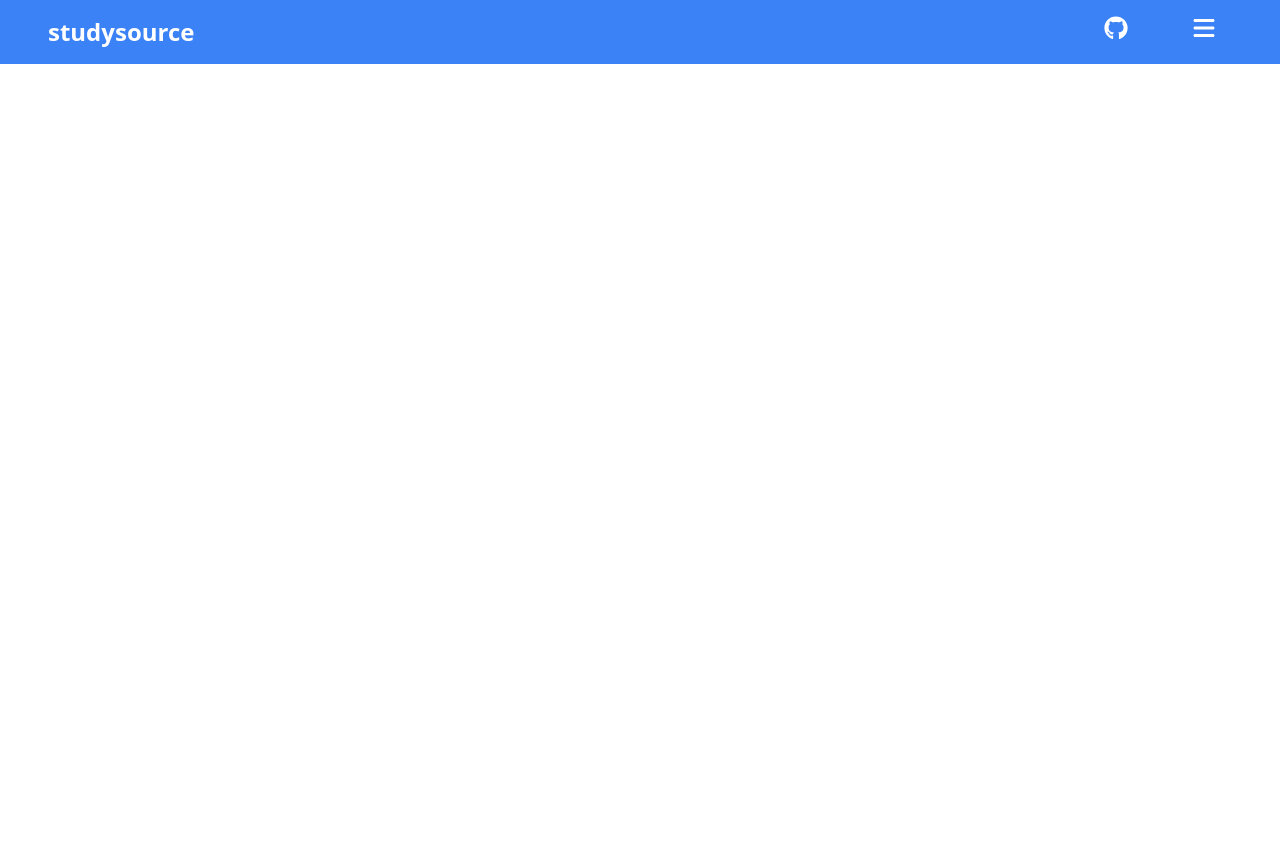
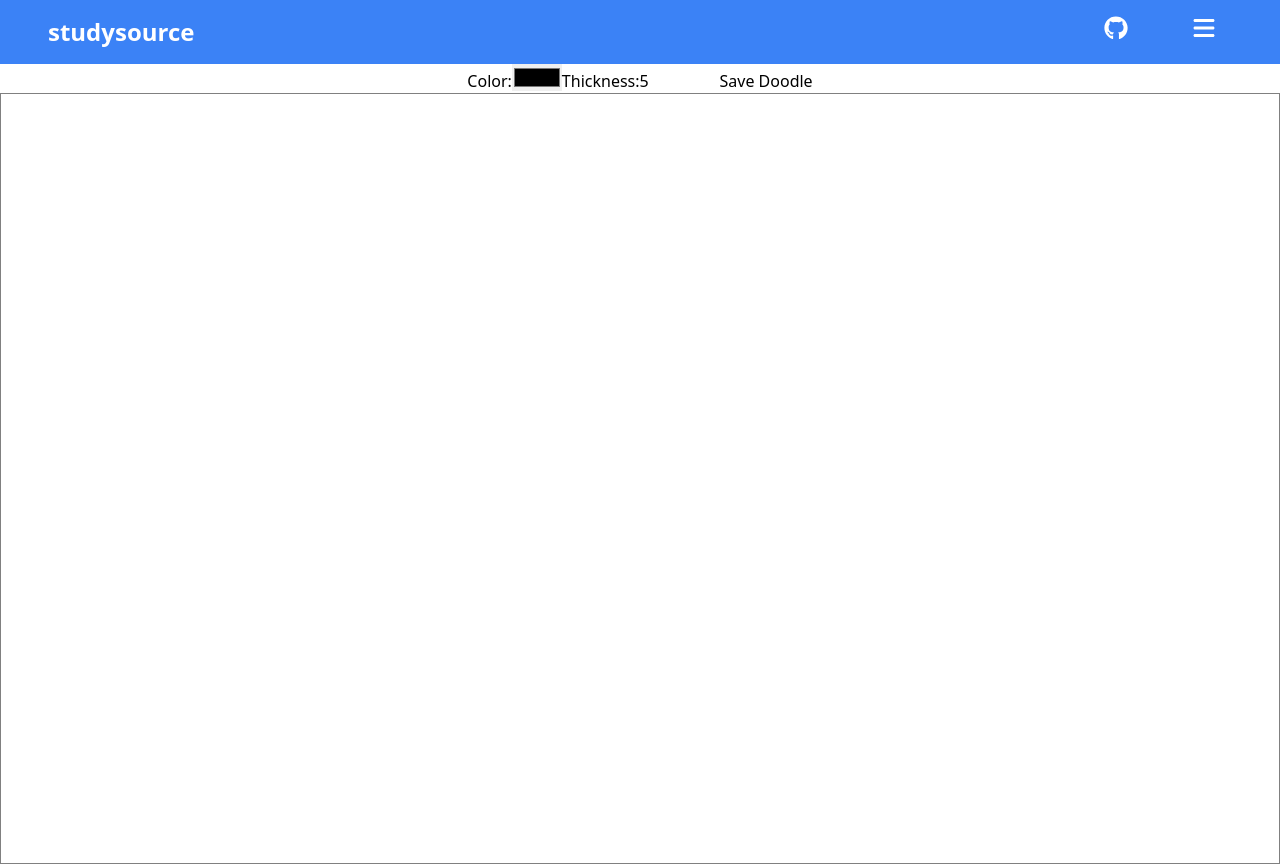
Before and after one commit to OctoTechHub/studysource, a React (Vite) app: page /Canvas in a window 1280 px wide. Before the commit this address had no page. Before the commit the page ends 800 px from the top, so only its background shows below. Built offline with nearby package versions, Linux system fonts and the light colour scheme.

Commit message:
Doodle Feature Added

```diff
--- /dev/null
+++ b/src/components/DoodlePage.tsx
@@ -0,0 +1,158 @@
+import React, { useState, useRef, useEffect } from 'react';
+
+interface Point {
+  x: number;
+  y: number;
+}
+
+interface DoodlePageProps {
+  onSave: (doodle: string) => void;
+}
+
+const DoodlePage: React.FC<DoodlePageProps> = ({ onSave }) => {
+  const canvasRef = useRef<HTMLCanvasElement>(null);
+  const [drawing, setDrawing] = useState(false);
+  const [lines, setLines] = useState<Point[]>([]);
+  const [color, setColor] = useState('black');
+  const [thickness, setThickness] = useState(5);
+
+  useEffect(() => {
+    const canvas = canvasRef.current;
+    if (canvas) {
+      const ctx = canvas.getContext('2d');
+      if (ctx) {
+        ctx.lineJoin = 'round';
+        ctx.lineCap = 'round';
+      }
+    }
+  }, []);
+
+  const getCursorPosition = (event: MouseEvent | TouchEvent): Point => {
+    const canvas = canvasRef.current;
+    const rect = canvas?.getBoundingClientRect();
+    if (!rect) return { x: 0, y: 0 };
+    const clientX = 'touches' in event ? event.touches[0].clientX : (event as MouseEvent).clientX;
+    const clientY = 'touches' in event ? event.touches[0].clientY : (event as MouseEvent).clientY;
+    const x = clientX - rect.left;
+    const y = clientY - rect.top;
+    return { x, y };
+  };
+
+  const startDrawing = (event: MouseEvent | TouchEvent) => {
+    setDrawing(true);
+    const position = getCursorPosition(event);
+    setLines([...lines, position]);
+  };
+
+  const continueDrawing = (event: MouseEvent | TouchEvent) => {
+    if (!drawing) return;
+    const position = getCursorPosition(event);
+    setLines([...lines, position]);
+    draw();
+  };
+
+  const finishDrawing = () => {
+    setDrawing(false);
+  };
+
+  const draw = () => {
+    const canvas = canvasRef.current;
+    if (!canvas) return;
+    const ctx = canvas.getContext('2d');
+    if (!ctx) return;
+
+    ctx.clearRect(0, 0, canvas.width, canvas.height); // Clear the canvas before drawing
+
+    ctx.strokeStyle = color;
+    ctx.lineWidth = thickness;
+
+    ctx.beginPath();
+    lines.forEach((point, index) => {
+      if (index === 0) {
+        ctx.moveTo(point.x, point.y);
+      } else {
+        ctx.lineTo(point.x, point.y);
+      }
+    });
+    ctx.stroke();
+  };
+
+  const handleMouseDown = (event: React.MouseEvent<HTMLCanvasElement, MouseEvent>) => {
+    event.preventDefault();
+    startDrawing(event.nativeEvent);
+  };
+
+  const handleMouseMove = (event: React.MouseEvent<HTMLCanvasElement, MouseEvent>) => {
+    event.preventDefault();
+    continueDrawing(event.nativeEvent);
+  };
+
+  const handleMouseUp = () => {
+    finishDrawing();
+  };
+
+  const handleTouchStart = (event: React.TouchEvent<HTMLCanvasElement>) => {
+    event.preventDefault();
+    startDrawing(event.nativeEvent.touches[0]);
+  };
+
+  const handleTouchMove = (event: React.TouchEvent<HTMLCanvasElement>) => {
+    event.preventDefault();
+    continueDrawing(event.nativeEvent.touches[0]);
+  };
+
+  const handleTouchEnd = () => {
+    finishDrawing();
+  };
+
+  const handleSave = () => {
+    const canvas = canvasRef.current;
+    if (canvas) {
+      onSave(canvas.toDataURL());
+    }
+  };
+
+  const handleColorChange = (event: React.ChangeEvent<HTMLInputElement>) => {
+    setColor(event.target.value);
+  };
+
+  const handleThicknessChange = (event: React.ChangeEvent<HTMLInputElement>) => {
+    setThickness(parseInt(event.target.value, 10));
+  };
+
+  return (
+    <div style={{ width: '100%', height: '100vh', display: 'flex', flexDirection: 'column', alignItems: 'center', justifyContent: 'center' }}>
+      <div>
+        <label>
+          Color:
+          <input type="color" value={color} onChange={handleColorChange} />
+        </label>
+        <label>
+          Thickness:
+          <input
+            type="number"
+            value={thickness}
+            onChange={handleThicknessChange}
+            min={1}
+            max={20}
+          />
+        </label>
+        <button onClick={handleSave}>Save Doodle</button>
+      </div>
+      <canvas
+        ref={canvasRef}
+        width={window.innerWidth}
+        height={window.innerHeight * 0.8}
+        onMouseDown={handleMouseDown}
+        onMouseMove={handleMouseMove}
+        onMouseUp={handleMouseUp}
+        onTouchStart={handleTouchStart}
+        onTouchMove={handleTouchMove}
+        onTouchEnd={handleTouchEnd}
+        style={{ border: '1px solid gray', width: '100%', height: '100%' }}
+      />
+    </div>
+  );
+};
+
+export default DoodlePage;
--- a/src/components/Navbar.tsx
+++ b/src/components/Navbar.tsx
@@ -4,26 +4,32 @@ import Nav from "./Nav";
 import Home from "./Home";
 import { Hello } from "./helloWorld";
 import Contributors from "./Contributors";
+import DoodlePage from "./DoodlePage";
 
 const Navbar = () => {
+    const handleSave = (doodle: string) => {
+      console.log("Doodle saved:", doodle);
+      // You can also save the doodle to a database or file here
+    };
+
     return (
       <div className="flex flex-col w-full ">
         <BrowserRouter>
           <div>
-                <Nav/>
+            <Nav />
           </div>
           <div>
             <Routes>
-                <Route path="/" Component={Home}></Route>
-                <Route path="/notes" Component={handWritten}></Route>
-                <Route path="/Contributors" Component={Contributors}></Route>
-                <Route path="/hello" Component={Hello}></Route>
-
+              <Route path="/" Component={Home} />
+              <Route path="/notes" Component={handWritten} />
+              <Route path="/Contributors" Component={Contributors} />
+              <Route path="/Canvas" Component={() => <DoodlePage onSave={handleSave} />} />
+              <Route path="/hello" Component={Hello} />
             </Routes>
           </div>
         </BrowserRouter>
       </div>
     );
-}
+  };
 
 export default Navbar;
```
Lines whose indentation alone changed are shown as unchanged.
